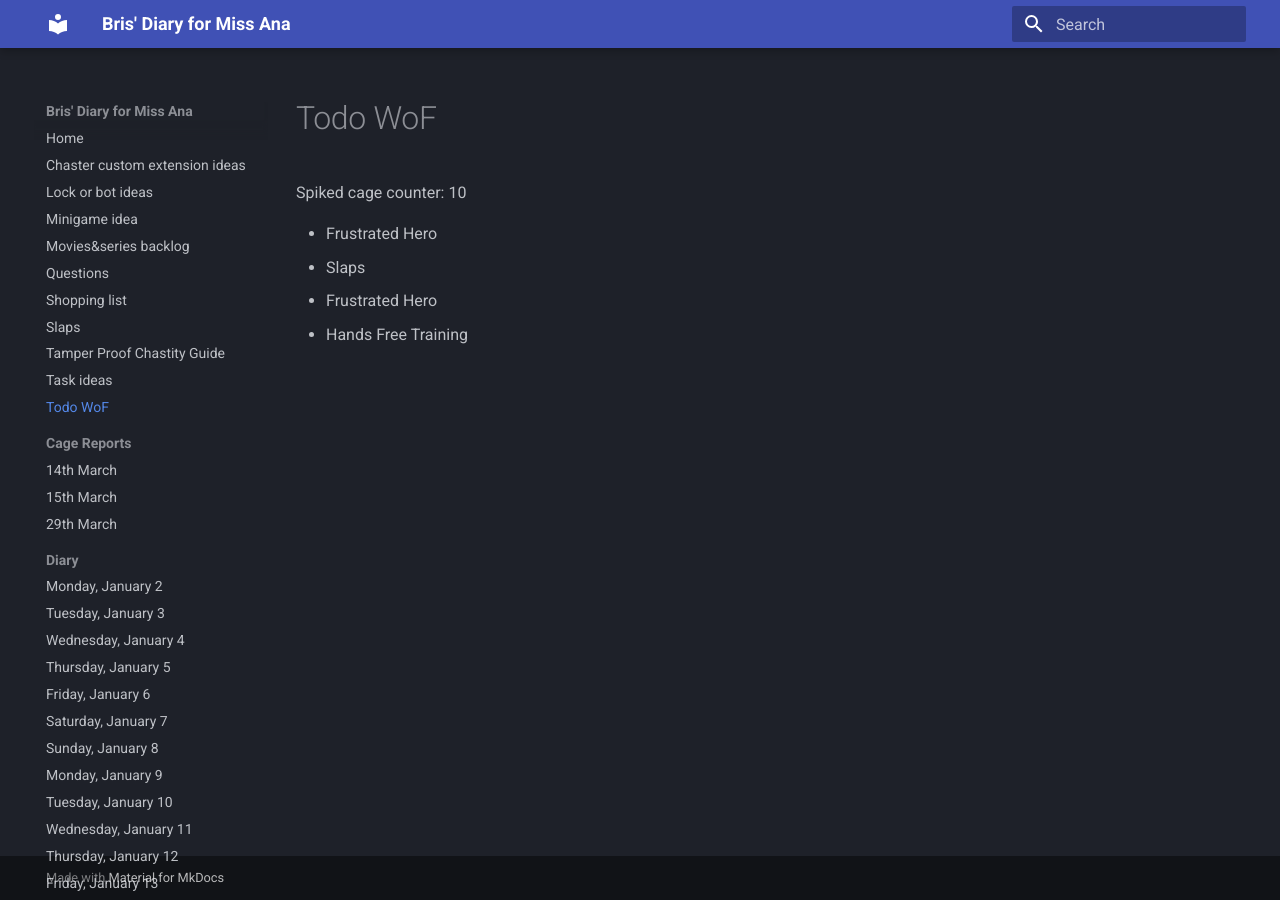
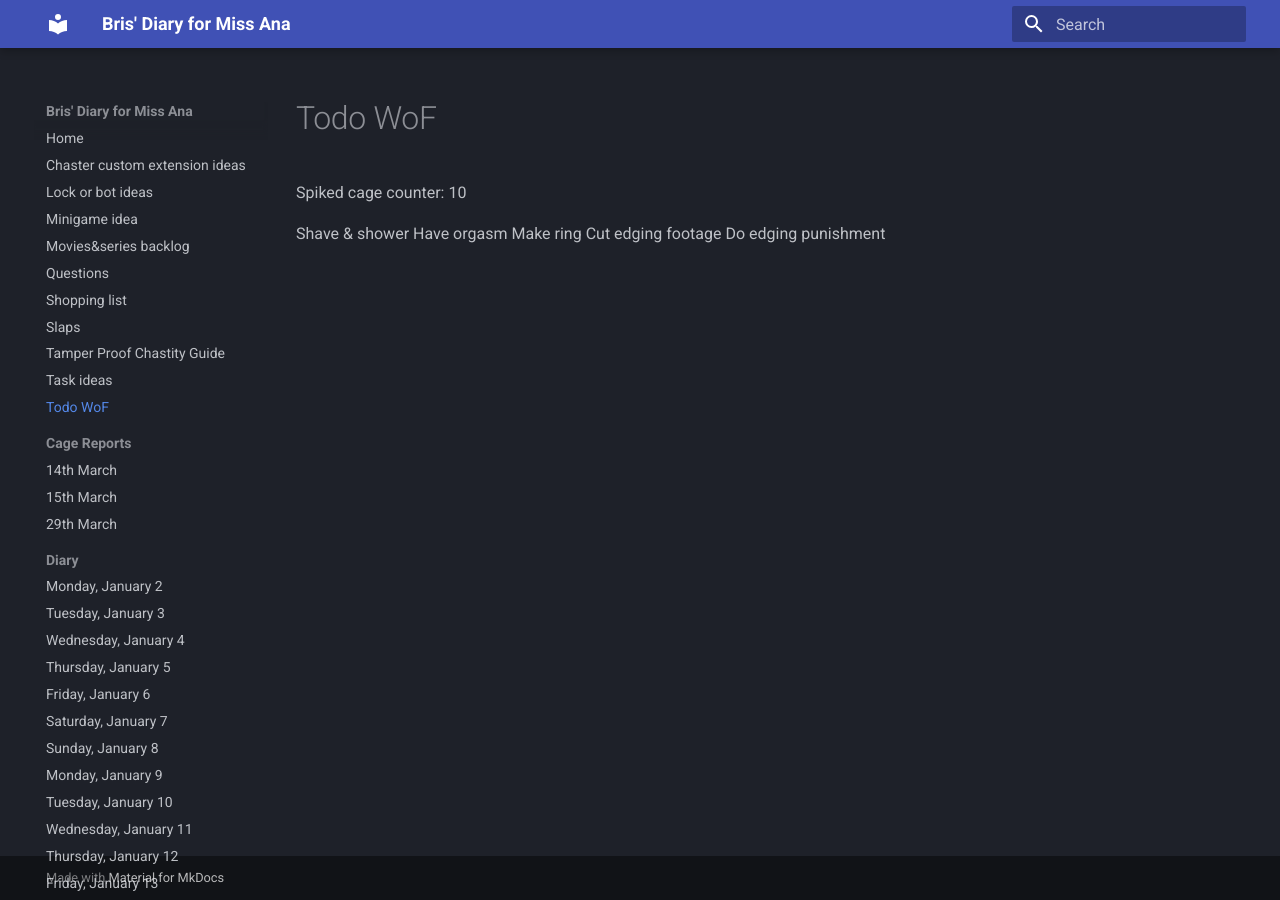
Before and after one commit to bris00/DFMA, an MkDocs documentation site: the page built from diary/Todo - WoF.md, in a window 1280 px wide. Built offline with MkDocs 1.6.1 and Material for MkDocs 9.7.7, drawn with Linux system fonts in a browser that asks for light colours.

Commit message:
vault backup: 2023-05-29 15:08:43
Affected files:
diary/.obsidian/workspace.json
diary/Todo - WoF.md

```diff
--- a/diary/Todo - WoF.md
+++ b/diary/Todo - WoF.md
@@ -1,6 +1,7 @@
 Spiked cage counter: 10
 
-* Frustrated Hero
-* Slaps
-* Frustrated Hero
-* Hands Free Training
+Shave & shower
+Have orgasm
+Make ring
+Cut edging footage
+Do edging punishment
```
Also changed, not shown: 1 other file.
